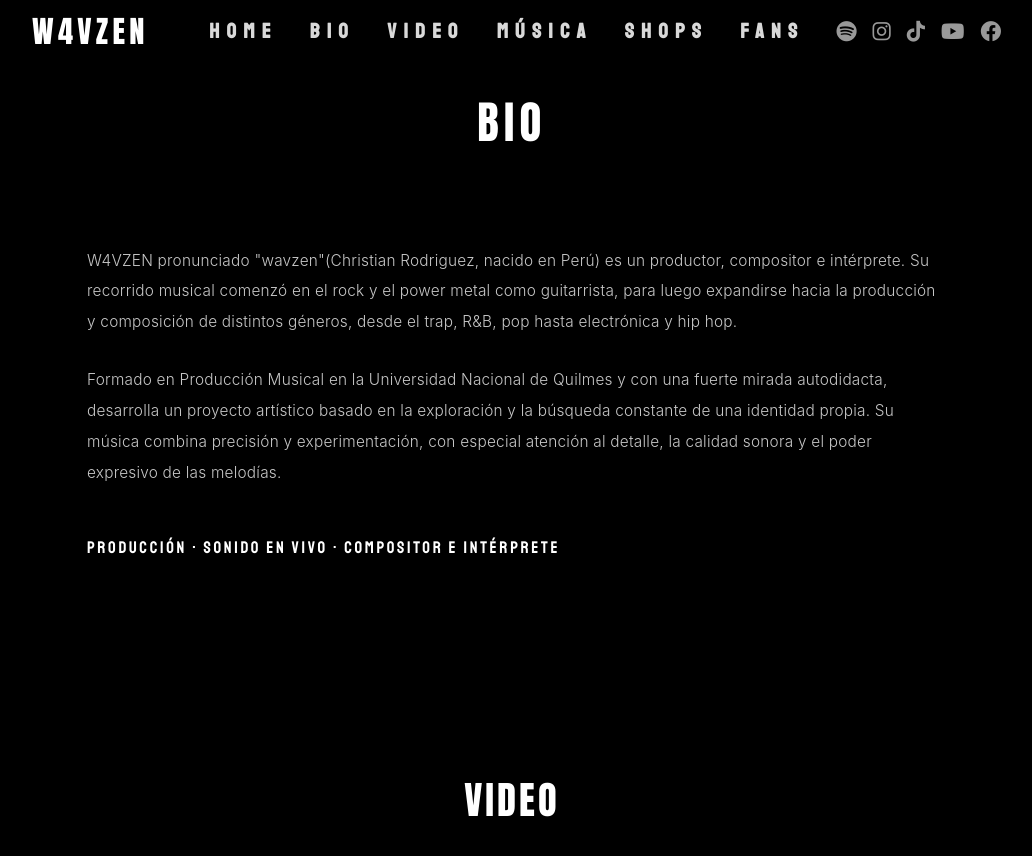
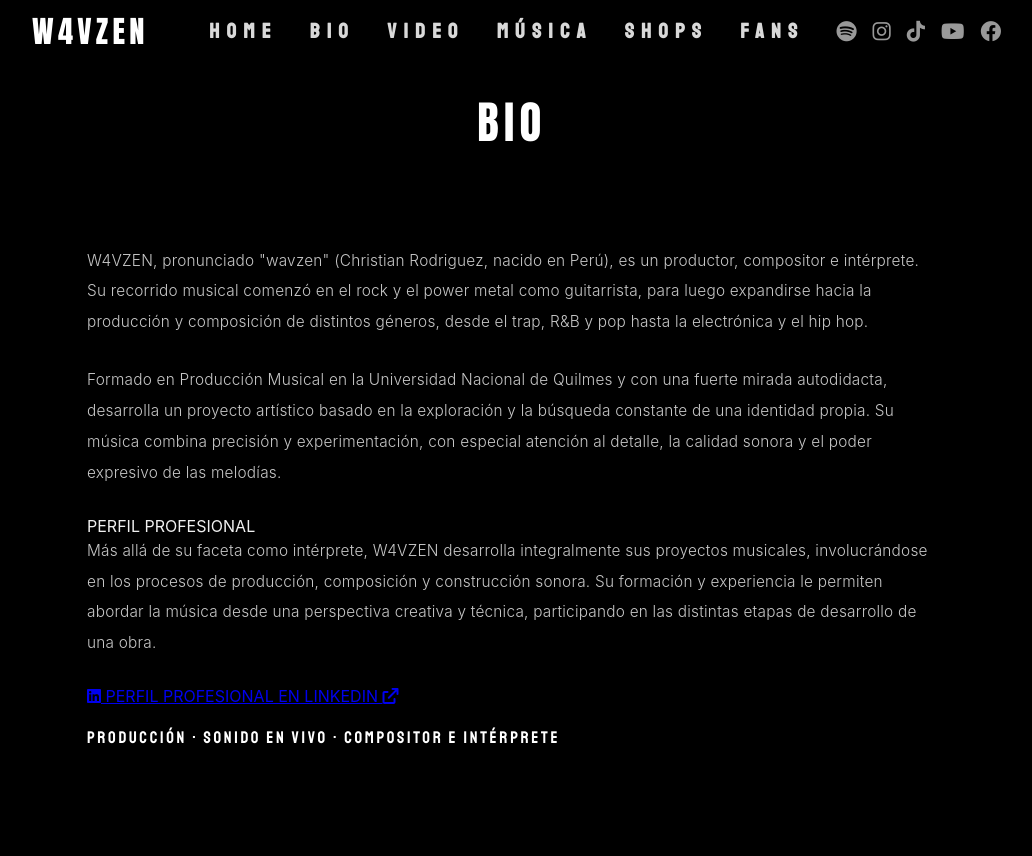
Before and after one commit to W4VZEN/w4vzen.github.io, a Jekyll site: the page built from index.html, in a window 1280 px wide and 900 px high, scrolled down 1015 px, cut to the strip 9-892 px from the top of the window. Shown: the top 856 px of the strip, without its empty margins (128-1160 px from the left). Built offline with Jekyll 4.4.1, drawn with Linux system fonts in a browser that asks for light colours; some web fonts are replaced; comment, search, counter and statistics services are not loaded.

Commit message:
Update index.html

```diff
--- a/index.html
+++ b/index.html
@@ -86,10 +86,14 @@ description: W4VZEN es un artista de música urbana. Escuchá lanzamientos ofici
 
 
 
-<!-- =========================== BIO =========================== -->
+<!-- ===========================
+     BIO
+=========================== -->
 
+<section class="bio-section" id="bio">
 
-<section class="bio-section" id="bio"> <div class="container">
+  <div class="container">
+
     <h2 class="section-title">BIO</h2>
 
     <div class="bio-content">
@@ -98,17 +102,53 @@ description: W4VZEN es un artista de música urbana. Escuchá lanzamientos ofici
 
       <div class="bio-text">
 
-
         <p>
-      W4VZEN pronunciado "wavzen"(Christian Rodriguez, nacido en Perú) es un productor, compositor e intérprete. Su recorrido musical comenzó en el rock y el power metal como guitarrista,
-	  para luego expandirse hacia la producción y composición de distintos géneros, desde el trap, R&B, pop hasta electrónica y hip hop.
+          W4VZEN, pronunciado "wavzen" (Christian Rodriguez, nacido en Perú),
+          es un productor, compositor e intérprete. Su recorrido musical
+          comenzó en el rock y el power metal como guitarrista, para luego
+          expandirse hacia la producción y composición de distintos géneros,
+          desde el trap, R&B y pop hasta la electrónica y el hip hop.
         </p>
 
         <p>
-      Formado en Producción Musical en la Universidad Nacional de Quilmes y con una fuerte mirada autodidacta,
-      desarrolla un proyecto artístico basado en la exploración y la búsqueda constante de una identidad propia.
-	  Su música combina precisión y experimentación, con especial atención al detalle, la calidad sonora y el poder expresivo de las melodías.
+          Formado en Producción Musical en la Universidad Nacional de Quilmes
+          y con una fuerte mirada autodidacta, desarrolla un proyecto artístico
+          basado en la exploración y la búsqueda constante de una identidad
+          propia. Su música combina precisión y experimentación, con especial
+          atención al detalle, la calidad sonora y el poder expresivo de
+          las melodías.
         </p>
+
+        <!-- PERFIL PROFESIONAL -->
+
+        <div class="bio-professional">
+
+          <span class="professional-label">
+            PERFIL PROFESIONAL
+          </span>
+
+          <p>
+            Más allá de su faceta como intérprete, W4VZEN desarrolla
+            integralmente sus proyectos musicales, involucrándose en
+            los procesos de producción, composición y construcción sonora.
+            Su formación y experiencia le permiten abordar la música
+            desde una perspectiva creativa y técnica, participando
+            en las distintas etapas de desarrollo de una obra.
+          </p>
+
+          <a
+            href="https://www.linkedin.com/in/christi4n/"
+            target="_blank"
+            rel="noopener noreferrer"
+            class="linkedin-profile-link">
+
+            <i class="fab fa-linkedin"></i>
+            PERFIL PROFESIONAL EN LINKEDIN
+            <i class="fas fa-arrow-up-right-from-square"></i>
+
+          </a>
+
+        </div>
 
         <span class="bio-signature">
           PRODUCCIÓN · SONIDO EN VIVO · COMPOSITOR E INTÉRPRETE
@@ -119,7 +159,9 @@ description: W4VZEN es un artista de música urbana. Escuchá lanzamientos ofici
     </div>
 
   </div>
+
 </section>
+
 
 
 <!-- ===========================
```
Lines whose indentation alone changed are shown as unchanged.
